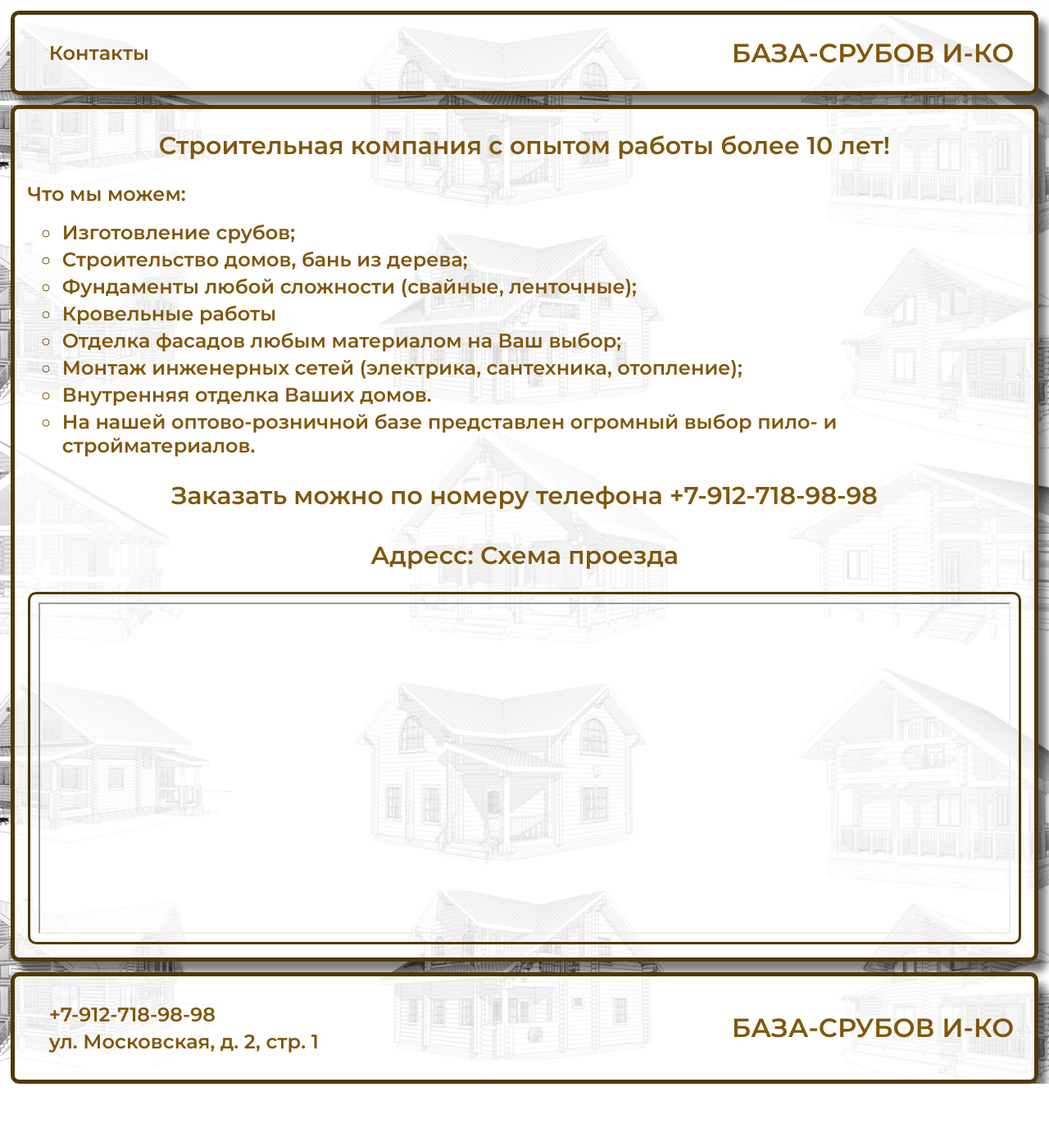
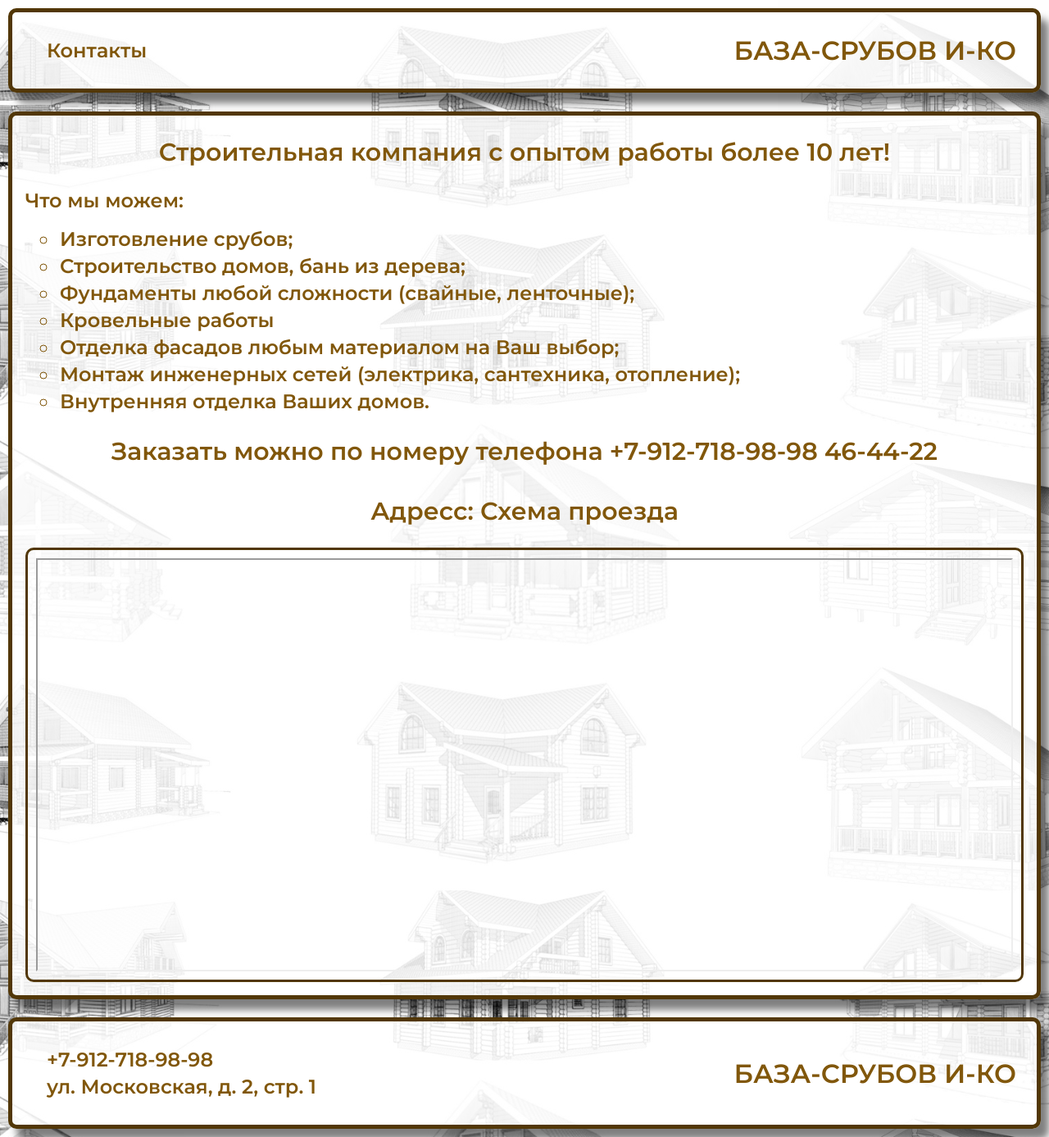
Before and after one commit to Valentin-Kostin/Freza, a PHP site: page /Site_Doma/Page2.html in a window 1280 px wide. Shown: the whole page at 82% size. Before the commit the page ends 1322 px from the top, so only its background shows below. Run offline with PHP 8.4, Linux system fonts and the light colour scheme.

Commit message:
delaem horoso

```diff
--- a/Site_Doma/Page2.html
+++ b/Site_Doma/Page2.html
@@ -13,15 +13,13 @@
 </head>
 
 <body>
-    <header class="header">
-        <nav class="menu">
+    <header class="menu">
         <div class="menu__ve">
             <li class="menu__li"><a href="Page2.html" class="menu__link">Контакты</a></li>
         </div>
         <div class="logo__ul">
             <a href="index.html" class="menu__logo">База-срубов И-Ко</a>
         </div>
-        </nav>
     </header>
     <section class="container">
         <article class="card2">
@@ -36,29 +34,25 @@
                 <li>Отделка фасадов любым материалом на Ваш выбор;</li>
                 <li>Монтаж инженерных сетей (электрика, сантехника, отопление);</li>
                 <li>Внутренняя отделка Ваших домов.</li>
-                <li>На нашей оптово-розничной
-                базе представлен огромный выбор пило- и стройматериалов.</li>
+
             </ol>
-            <div class="text3">Заказать можно по номеру телефона +7-912-718-98-98</div>
+            <div class="text3">Заказать можно по номеру телефона +7-912-718-98-98 46-44-22</div>
             <div class="text3">Адресс:   Схема проезда</div>
             <div class="karta" style="position:relative;overflow:hidden;">
-                <iframe src="https://yandex.ru/map-widget/v1/-/CCUvY0vncB" width="100%" height="400" frameborder="1" allowfullscreen="true"
+                <iframe src="https://yandex.ru/map-widget/v1/-/CCUvY0vncB" width="100%" height="500" frameborder="1" allowfullscreen="true"
                     style="position:relative;">
                 </iframe>
             </div>
         </article>
-
-        <footer class="wrapper">
-            <div class="menu">
+    </section>
+    <footer class="menu">
         <div class="menu__ni">
-                    <li class="menu__li"><a href="index.html" class="menu__link">+7-912-718-98-98</a></li>
-                    <li class="menu__li"><a href="index.html" class="menu__link">ул. Московская, д. 2, стр. 1</a></li>
+            <li class="menu__li"><a href="#" class="menu__link">+7-912-718-98-98</a></li>
+            <li class="menu__li"><a href="#" class="menu__link">ул. Московская, д. 2, стр. 1</a></li>
         </div>
         <div class="logo__ul">
             <a href="index.html" class="menu__logo">База-срубов И-Ко</a>
         </div>
-            </div>
     </footer>
 </body>
-
 </html>
--- a/Site_Doma/styles2.css
+++ b/Site_Doma/styles2.css
@@ -8,10 +8,7 @@ body {
     background-image: url(../Site_Doma/img/fone.jpg);
     background-size: cover;
     background-attachment: fixed;
-    height: 90vh;
     min-width: 900px;
-    padding: 1%;
-
 }
 
 /* Header */
@@ -30,6 +27,7 @@ body {
     box-shadow: 10px 13px 10px rgba(0, 0, 0, 0.5);
     border: 5px solid #523707;
     border-radius: 10px;
+    margin: 10px;
 }
 
 /* Navigation on the left */
@@ -86,19 +84,21 @@ body {
     flex-wrap: wrap;
     align-content: space-between;
     justify-content: space-between;
+    margin: 10px;
 
 }
 .card {
 	width: 280px;
 	height: 480px;
-	margin: 1% auto;
+	margin-bottom: 10px;
 	box-shadow: 10px 13px 10px rgba(0, 0, 0, 0.5);
     border: 4px solid #523707;
 	border-radius: 10px;
     background: #FFFFFF;
     display: flex;
     flex-wrap: wrap;
-    justify-content: space-around;
+    justify-content: center;
+    align-content: space-between;
 }
 .card2 {
 	width: 100%;
@@ -110,9 +110,9 @@ body {
     background-color:#ffffffd4;
 }
 .card__image {
-	display: flex;
+	/*display: flex;
 	justify-content: center;
-    align-items: flex-start;
+    align-items: flex-start;*/
 	width: 100%;
 	background: url(img\001.jpg);
 	border-radius: 6px 6px 0px 0px;
@@ -124,19 +124,21 @@ body {
 	color: #523707;
 	margin: 16px;
     display: flex;
-	justify-content: center;
+	justify-items: center;
+    align-items: center;
 }
 .card__text {
 	display: flex;
-	width: 90%;
+
 	font-size: 14px;
 	line-height: 21px;
 	margin: 14px;
+    justify-items: center;
     align-items: center;
 
 }
 .text2 {
-	/*display: flex;
+	/*display: flex;*/
 	/*width: 165px;
 	height: 63px;
 	font-weight: 300;*/
@@ -144,7 +146,7 @@ body {
 	margin: 16px;
     /*width: 100%;*/
     color: #81570b;
-    /*justify-content: flex-start;*/
+    /*justify-self: center;*/
     font-size: 24px;
 
 }
@@ -178,14 +180,14 @@ li {
 }
 .btn {
     width: 100%;
-	height: 100%;
+	height: 15%;
     display: flex;
-    /*align-items: flex-end;*/
+    align-items: flex-end;
     justify-content: center;
 }
 .card__btn {
 	width: 66%;
-	height: 10%;
+	height: 100%;
 	border: none;
 	background: #523707;
 	border-radius: 50px;
@@ -200,11 +202,11 @@ li {
 /*.card__btn:hover{
     box-shadow: 5px -1px 2px rgb(227, 37, 37);
 }*/
-.wrapper{
+/*.wrapper{
     width: 100%;
     position: relative;
 
-}
+}*/
 a {
     position: relative;
 }
```
Also changed, not shown: Site_Doma/index.html (+15 -43 lines). Lines whose indentation alone changed are shown as unchanged.
